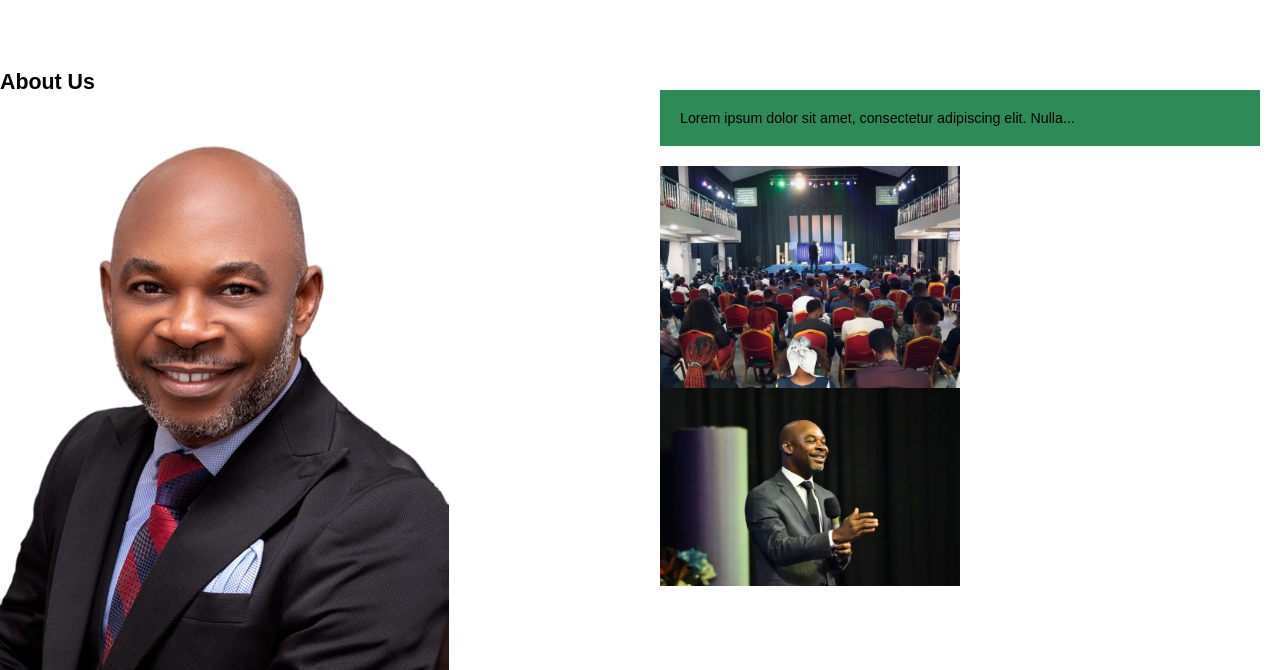
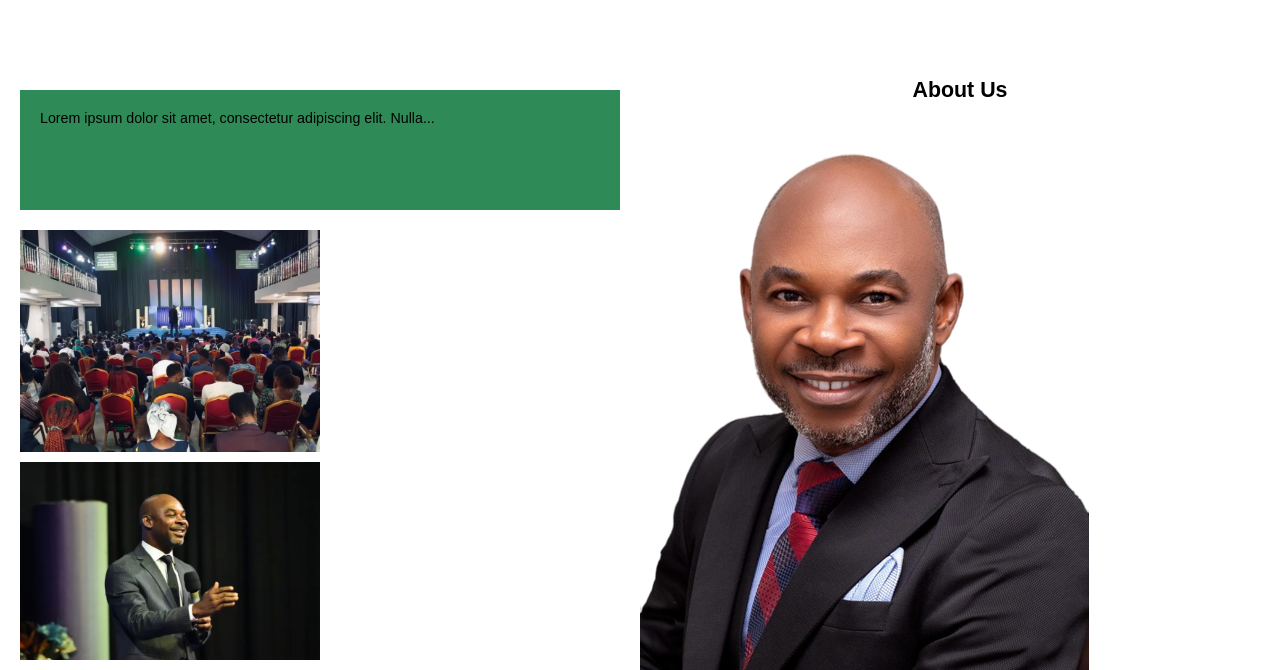
Before and after one commit to Iydeejames/Fortress-of-hope, a React (Create React App) app: page / in a window 1280 px wide. Shown: the part 1896-2566 px from the top of the page. Built offline with nearby package versions, Linux system fonts and the light colour scheme.

Commit message:
Update App.css

```diff
--- a/src/App.css
+++ b/src/App.css
@@ -120,7 +120,6 @@ body {
     left: 0;
     width: 100%;
     height: 100%;
-
     z-index: 2;
   }
 
@@ -133,7 +132,7 @@ body {
   }
 
 .slide.active {
-  opacity: 0.4;
+  opacity: 0.6;
 }
 
 .hero-image {
@@ -303,15 +302,19 @@ video {
 .about-section-container {
   display: flex;
   justify-content: space-between;
-  align-items: flex-start;
+  align-items: center; /* Align items vertically at the center */
+  flex-wrap: wrap; /* Allow items to wrap to the next line if needed */
 }
 
 .about-section-left {
   flex-basis: 50%;
+  order: 2; /* Move the left section to the right in the flex container */
 }
 
 .about-section-left h2 {
+  margin-top: 0; /* Remove default margin for h2 */
   margin-bottom: 20px;
+  text-align: center; /* Center the heading */
 }
 
 .about-section-left img {
@@ -330,10 +333,12 @@ video {
   background-color: seagreen;
   padding: 20px;
   margin-bottom: 20px;
+  height: 15vh; /* Set the height of the text card */
 }
 
 .small-cards {
   display: flex;
+  margin-bottom: 10px; /* Add some spacing between the text card and small cards */
 }
 
 .small-cards img {
```
